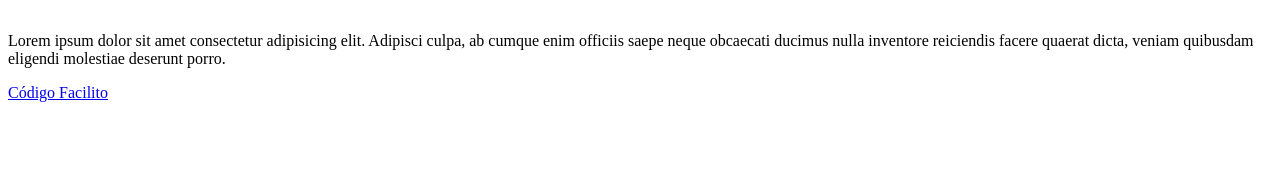
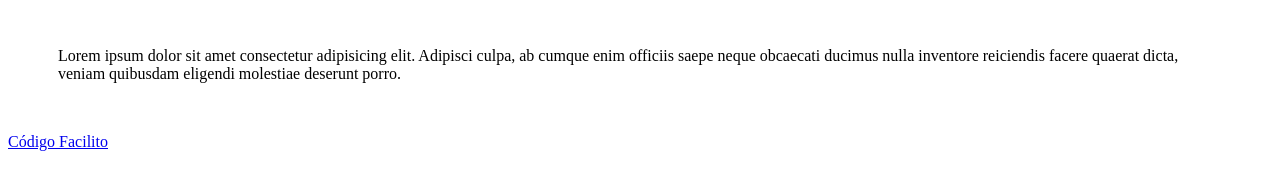
Before and after one commit to gustavoromerocl/curso-a-fondo-de-css, a plain HTML site: page margin&padding.html in a window 1280 px wide. Shown: the part 248-438 px from the top of the page. Drawn offline with Linux system fonts and the light colour scheme.

Commit message:
Margin & Padding - Margin

```diff
--- a/css/margin&padding.css
+++ b/css/margin&padding.css
@@ -2,4 +2,9 @@ h1{
     padding: 0px 0px 0px 50px; /*Se indican los lados en el orden del reloj, top, right, bottom, left*/
     padding: 100px; /*Se indica un valor y se plaica para todos los lados*/
     padding-top: 100px; /*Afecta solo el lado indicado, top, right, bottom, left*/
+    margin: 0;
 }
+
+p{
+    margin: 50px;
+}
```
